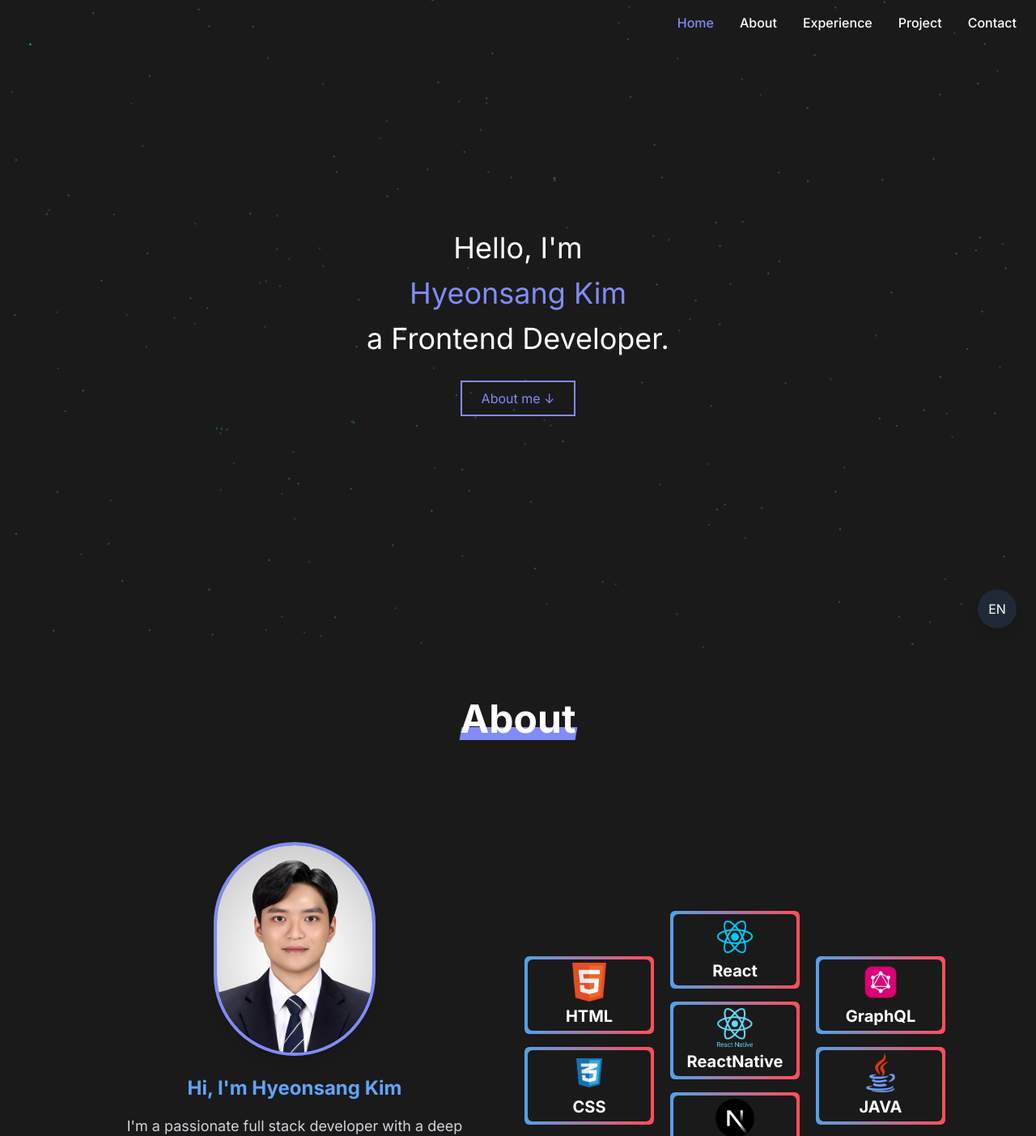
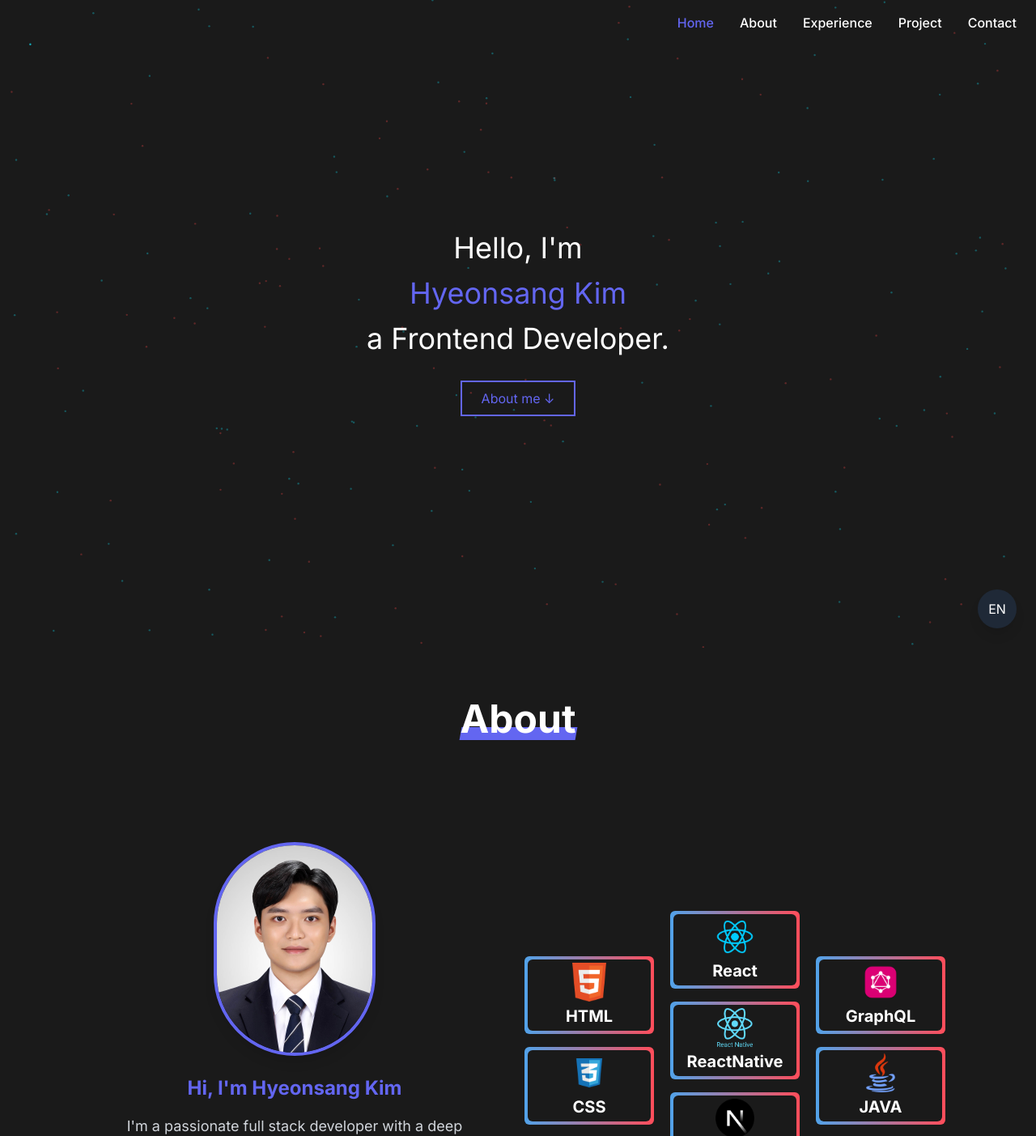
Before and after one commit to HyeonsangKim/NewPortfolio, a Next.js app: page / in a window 1280 px wide. Shown: the top 1403 px of the page at 81% size. Built offline with nearby package versions, Linux system fonts and the light colour scheme.

Commit message:
color change

```diff
--- a/app/contents/Page1.tsx
+++ b/app/contents/Page1.tsx
@@ -82,7 +82,7 @@ export default function Page1({ onVisible, language }: any) {
             {getText("소 개", "About")}
             <div
               className={`
-          absolute -bottom-0.5 left-0 h-4 bg-indigo-400
+          absolute -bottom-0.5 left-0 h-4 bg-indigo-500
           transition-all duration-1000 ease-out
           ${isVisible ? "w-[calc(100%)]" : "w-0"}
         `}
@@ -101,11 +101,11 @@ export default function Page1({ onVisible, language }: any) {
                 alt={"me"}
                 width={200}
                 height={180}
-                className="rounded-full border-4 border-indigo-400 shadow-lg"
+                className="rounded-full border-4 border-indigo-500 shadow-lg"
               />
             </div>
             <div className={`opacity-0 space-y-4 ${getTextAnimationClass()}`}>
-              <h2 className="text-2xl font-bold text-blue-400 mb-4">
+              <h2 className="text-2xl font-bold text-indigo-500 mb-4">
                 {getText("안녕하세요, 김현상입니다", "Hi, I'm Hyeonsang Kim")}
               </h2>
               <p className="text-gray-300 text-lg leading-relaxed">
--- a/app/contents/Page2.tsx
+++ b/app/contents/Page2.tsx
@@ -24,7 +24,7 @@ export default function Page2({ onVisible, language }: any) {
             {getText("경 력", "Job Experiences")}
             <div
               className={`
-          absolute -bottom-0.5 left-0 h-4 bg-indigo-400
+          absolute -bottom-0.5 left-0 h-4 bg-indigo-500
           transition-all duration-1000 ease-out
           ${isVisible ? "w-[calc(100%)]" : "w-0"}
         `}
--- a/app/contents/Page3.tsx
+++ b/app/contents/Page3.tsx
@@ -22,7 +22,7 @@ export default function Page3({ onVisible, language }: any) {
       ref={sectionRef}
       id="section3"
       className="section m-auto relative flex flex-col justify-center
-        items-center"
+        items-center mt-14"
     >
       {/* <ParticlesCanvas /> */}
       <div className="">
@@ -31,7 +31,7 @@ export default function Page3({ onVisible, language }: any) {
             {getText("개인 프로젝트", "Personal Project")}
             <div
               className={`
-          absolute -bottom-0.5 left-0 h-4 bg-indigo-400
+          absolute -bottom-0.5 left-0 h-4 bg-indigo-500
           transition-all duration-1000 ease-out
           ${isVisible ? "w-[calc(100%)]" : "w-0"}
         `}
--- a/app/contents/Page4.tsx
+++ b/app/contents/Page4.tsx
@@ -73,7 +73,7 @@ export default function Page4({ onVisible, language }: any) {
             {getText("연락하기", "Contact")}
             <div
               className={`
-          absolute -bottom-0.5 left-0 h-4 bg-indigo-400
+          absolute -bottom-0.5 left-0 h-4 bg-indigo-500
           transition-all duration-1000 ease-out
           ${isVisible ? "w-[calc(100%)]" : "w-0"}
         `}
--- a/app/main/page.tsx
+++ b/app/main/page.tsx
@@ -70,7 +70,7 @@ export default function Main({ onVisible, language }: any) {
             }`}
           >
             <span className="text-white text-2xl sm:text-3xl md:text-4xl">
-              <span className="text-indigo-400">김현상</span> 입니다.
+              <span className="text-indigo-500">김현상</span> 입니다.
             </span>
           </div>
         </>
@@ -96,7 +96,7 @@ export default function Main({ onVisible, language }: any) {
                 : "transform translate-x-10 opacity-0"
             }`}
           >
-            <span className="text-indigo-400 text-2xl sm:text-3xl md:text-4xl">
+            <span className="text-indigo-500 text-2xl sm:text-3xl md:text-4xl">
               Hyeonsang Kim
             </span>
           </div>
@@ -136,9 +136,9 @@ export default function Main({ onVisible, language }: any) {
             to="section1"
             smooth={true}
             duration={500}
-            className="inline-block border-2 px-6 py-2 border-indigo-400 transform transition-transform duration-300 hover:scale-105 cursor-pointer"
+            className="inline-block border-2 px-6 py-2 border-indigo-500 transform transition-transform duration-300 hover:scale-105 cursor-pointer"
           >
-            <span className="text-indigo-400">
+            <span className="text-indigo-500">
               {language === "ko" ? "내 소개 ↓" : "About me ↓"}
             </span>
           </Link>
--- a/components/Header.tsx
+++ b/components/Header.tsx
@@ -54,8 +54,8 @@ function Header() {
                   transition-colors duration-300 px-1 sm:px-2 py-1
                   ${
                     activeSection === item.to
-                      ? "text-indigo-400"
-                      : "text-white hover:text-blue-300"
+                      ? "text-indigo-500"
+                      : "text-white hover:text-indigo-400"
                   }
                 `}
               >
--- a/components/Project.tsx
+++ b/components/Project.tsx
@@ -198,12 +198,12 @@ export function PersonalProject({
                       transform
                       transition-all
                       duration-500
-                      hover:text-indigo-400
+                      hover:text-indigo-500
                     "
                     >
                       {projectData.title[language]}
                     </h3>
-                    <p className="text-xs md:text-sm lg:text-base xl:text-lg text-indigo-400 mb-2">
+                    <p className="text-xs md:text-sm lg:text-base xl:text-lg text-indigo-500 mb-2">
                       {projectData.subtitle[language]}
                     </p>
 
@@ -232,6 +232,7 @@ export function PersonalProject({
                           hover:shadow-lg
                           hover:shadow-indigo-500/20
                           active:translate-y-0
+                          items-center
                         "
                       >
                         GitHub
@@ -246,7 +247,7 @@ export function PersonalProject({
                             py-1.5 md:py-2
                             text-xs md:text-sm lg:text-base
                             font-medium
-                            text-indigo-300
+                            text-indigo-400
                             border
                             border-indigo-500/30
                             rounded-lg
--- a/components/footer.tsx
+++ b/components/footer.tsx
@@ -10,7 +10,7 @@ const Footer: React.FC = () => {
             href="https://github.com/HyeonsangKim"
             target="_blank"
             rel="noopener noreferrer"
-            className="text-xl sm:text-2xl md:text-3xl hover:text-indigo-400 transition-colors duration-300"
+            className="text-xl sm:text-2xl md:text-3xl hover:text-indigo-500 transition-colors duration-300"
           >
             <FaGithub />
           </a>
@@ -18,7 +18,7 @@ const Footer: React.FC = () => {
             href="https://www.linkedin.com/in/hyeonsang-kim-5a7a67260"
             target="_blank"
             rel="noopener noreferrer"
-            className="text-xl sm:text-2xl md:text-3xl hover:text-indigo-400 transition-colors duration-300"
+            className="text-xl sm:text-2xl md:text-3xl hover:text-indigo-500 transition-colors duration-300"
           >
             <FaLinkedin />
           </a>
```
